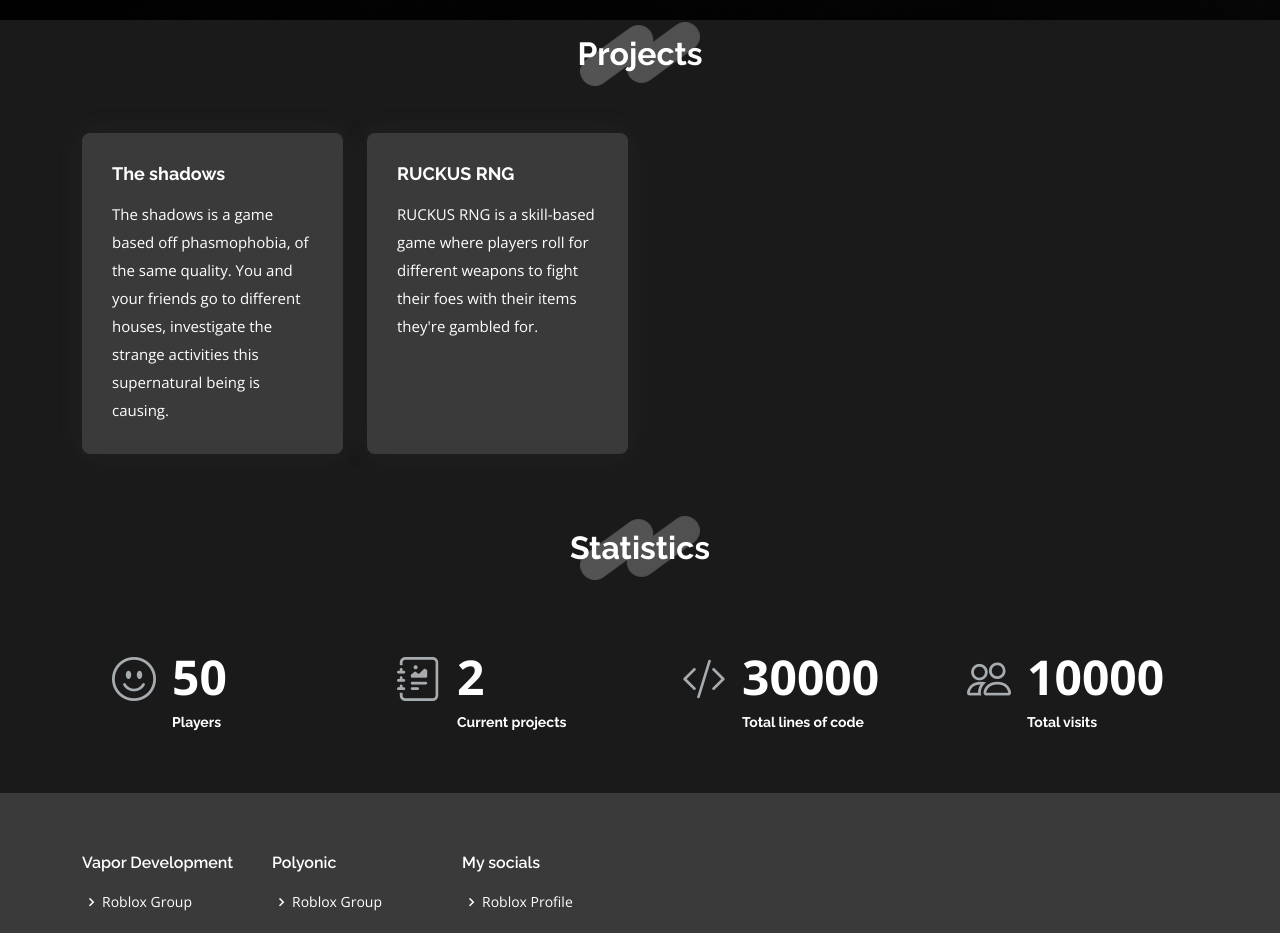
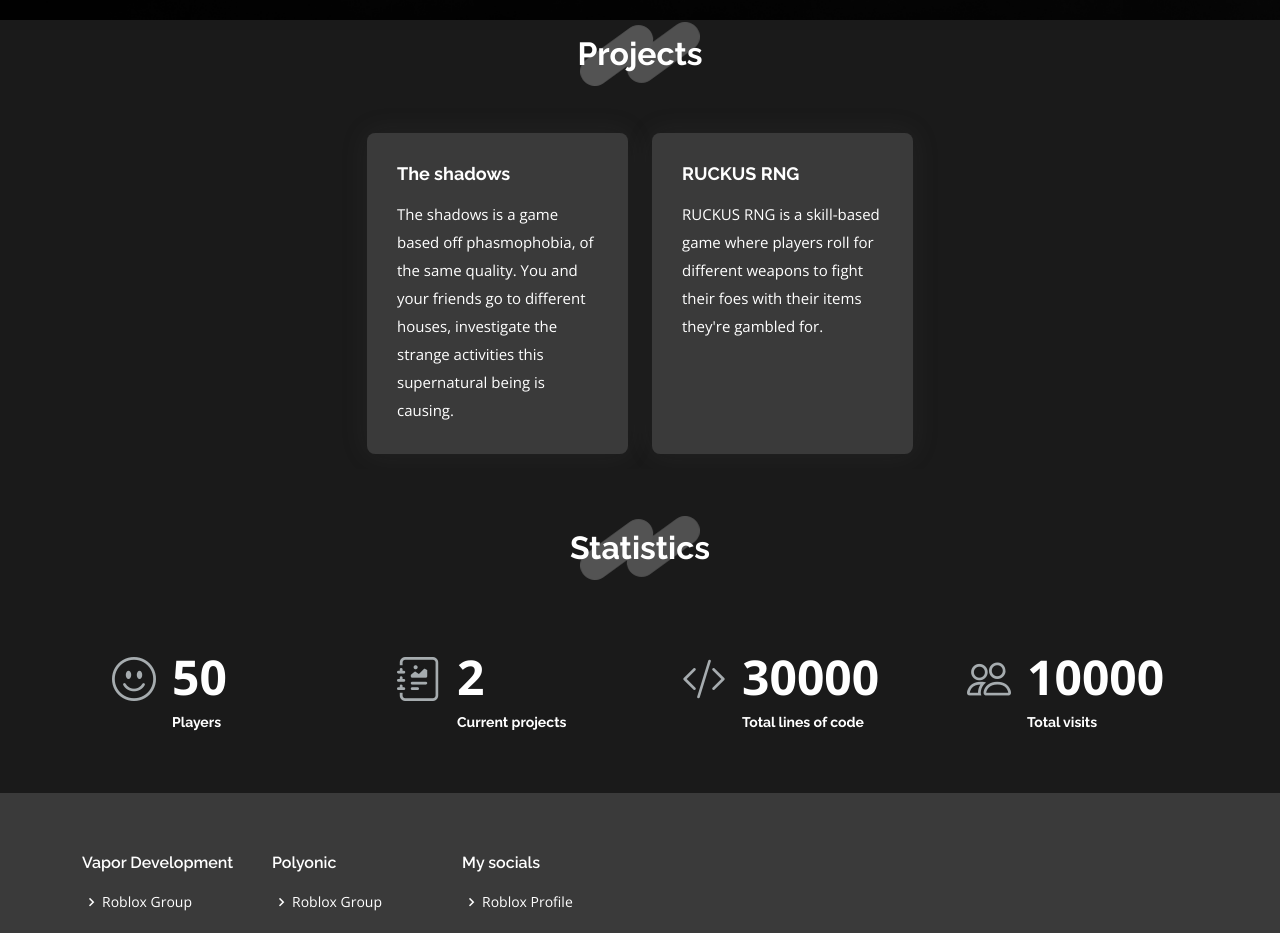
Before and after one commit to Protactium/my-website, a plain HTML site: page index.html in a window 1280 px wide. Shown: the part 780-1713 px from the top of the page. Drawn offline with nearby package versions, Linux system fonts and the light colour scheme.

Commit message:
Update index.html

```diff
--- a/index.html
+++ b/index.html
@@ -53,7 +53,7 @@
             <h2>Projects</h2>
           </div>
 
-          <div class="row no-gutters">
+          <div class="row justify-content-center">
             <div
               class="col-md-6 col-lg-3 d-flex align-items-stretch mb-5 mb-lg-0"
             >
```
